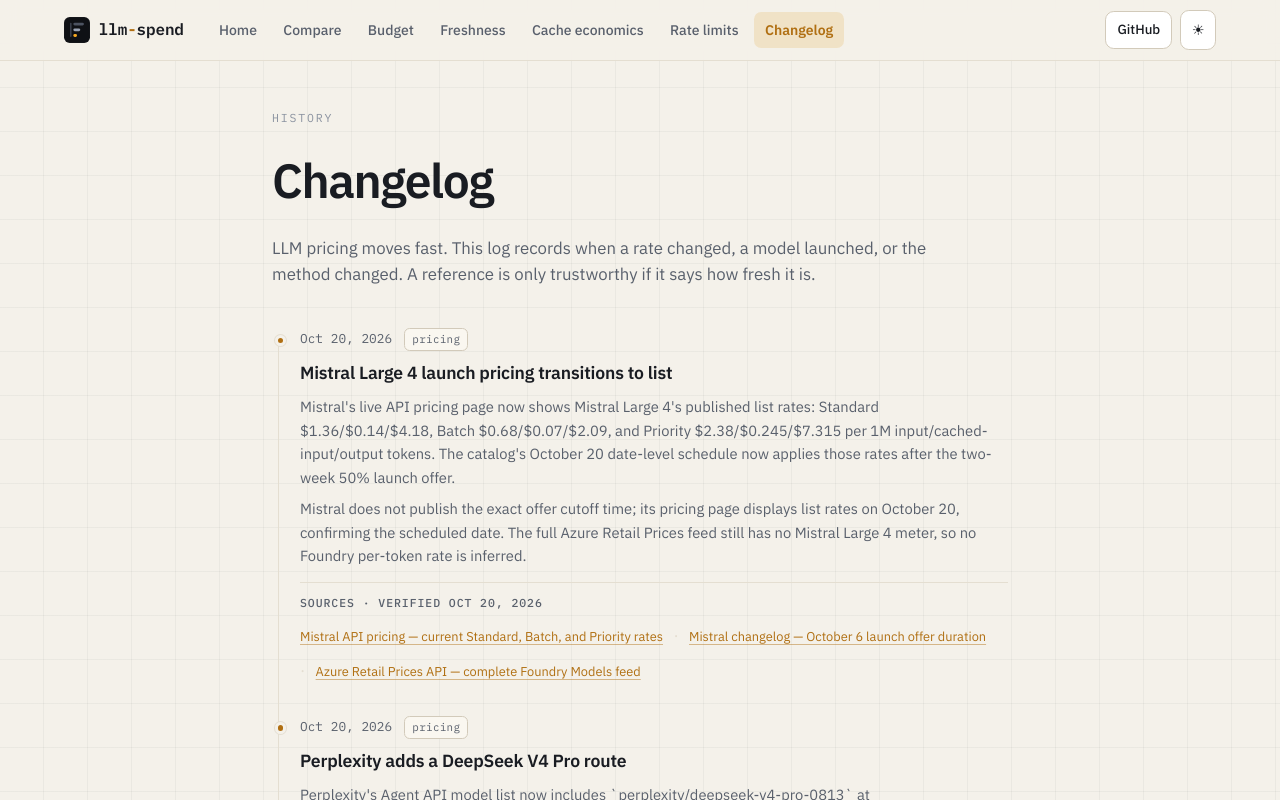
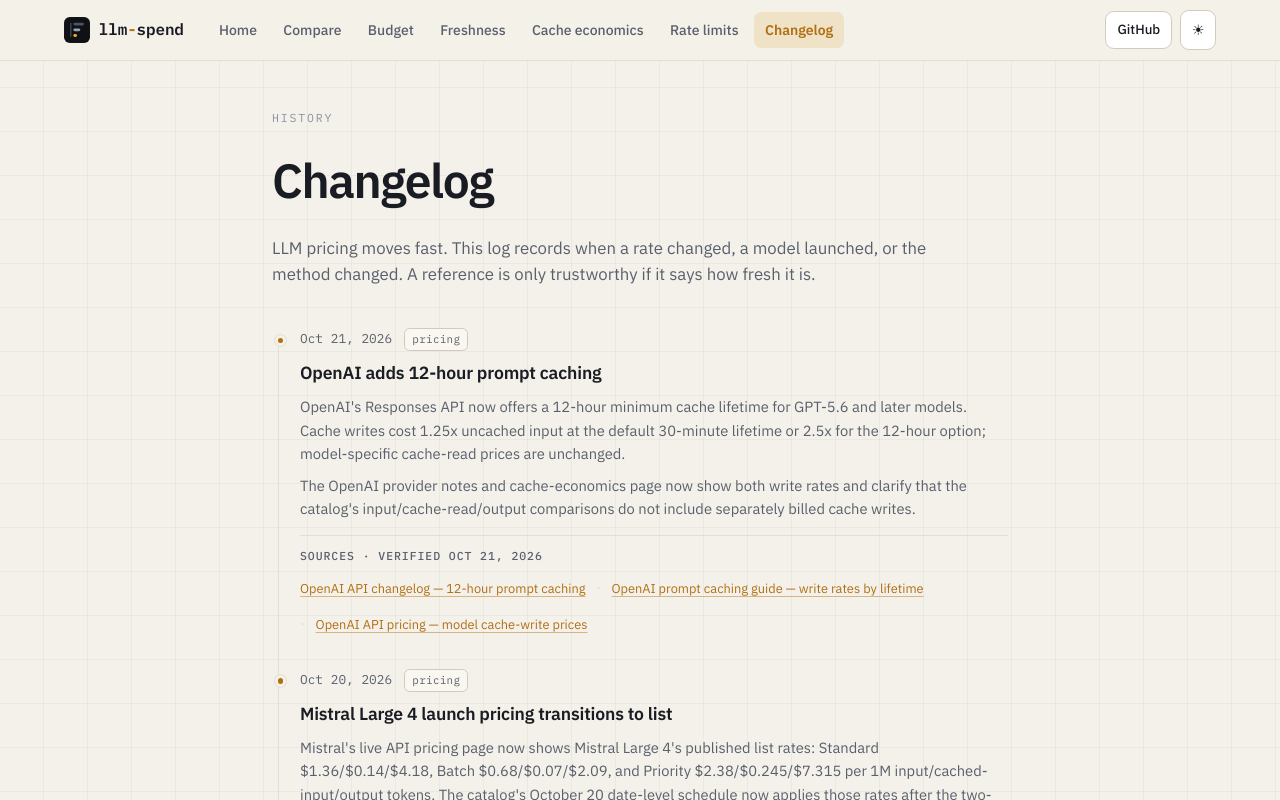
Before and after one commit to realgarit/llm-spend, a Next.js app: page /changelog in a window 1280 px wide. Shown: the top 800 px of the page. Built offline with nearby package versions, Linux system fonts and the light colour scheme.

Commit message:
Document OpenAI 12-hour cache writes

```diff
--- a/src/app/cache-economics/page.tsx
+++ b/src/app/cache-economics/page.tsx
@@ -87,11 +87,12 @@
           </div>
           <div className="callout callout-warning">
             <div className="eyebrow" style={{ marginBottom: "0.35rem" }}>Cache write</div>
-            <h4>~1.25× the input price, once</h4>
+            <h4>1.25× or 2.5× input, once</h4>
             <p style={{ color: "var(--text-muted)", fontSize: "0.9rem", marginTop: "0.4rem" }}>
-              Writing a prefix into cache costs a one-time premium, ~1.25x input on Claude and on GPT-5.6. It&rsquo;s
-              amortized across every later read, so a prefix reused many times pays the write once and banks the ~90%
-              discount.
+              On GPT-5.6 and later, OpenAI charges 1.25x input for a cache write with the default 30-minute minimum
+              lifetime, or 2.5x for a 12-hour minimum lifetime in the Responses API. Cache-read prices stay the same
+              for both lifetimes. Claude also charges a one-time write premium that depends on cache lifetime. The
+              hit-rate estimates below do not include separate cache-write fees.
             </p>
           </div>
         </div>
--- a/src/data/changelog.ts
+++ b/src/data/changelog.ts
@@ -23,6 +23,30 @@
  */
 export const changelog: ChangelogEntry[] = [
   {
+    date: "2026-10-21",
+    title: "OpenAI adds 12-hour prompt caching",
+    tag: "pricing",
+    body: [
+      "OpenAI's Responses API now offers a 12-hour minimum cache lifetime for GPT-5.6 and later models. Cache writes cost 1.25x uncached input at the default 30-minute lifetime or 2.5x for the 12-hour option; model-specific cache-read prices are unchanged.",
+      "The OpenAI provider notes and cache-economics page now show both write rates and clarify that the catalog's input/cache-read/output comparisons do not include separately billed cache writes.",
+    ],
+    sources: [
+      {
+        label: "OpenAI API changelog — 12-hour prompt caching",
+        href: "https://developers.openai.com/api/docs/changelog",
+      },
+      {
+        label: "OpenAI prompt caching guide — write rates by lifetime",
+        href: "https://developers.openai.com/api/docs/guides/prompt-caching",
+      },
+      {
+        label: "OpenAI API pricing — model cache-write prices",
+        href: "https://developers.openai.com/api/docs/pricing",
+      },
+    ],
+    sourcesVerifiedOn: "2026-10-21",
+  },
+  {
     date: "2026-10-20",
     title: "Mistral Large 4 launch pricing transitions to list",
     tag: "pricing",
--- a/src/data/providers/openai-azure.ts
+++ b/src/data/providers/openai-azure.ts
@@ -1277,10 +1277,10 @@
       ],
     },
     {
-      title: "GPT-5.6 cache-write billing changed",
+      title: "OpenAI cache-write rates depend on cache lifetime",
       tone: "warning",
       body: [
-        "GPT-5.6 bills cache writes at 1.25x the uncached input rate (was the standard input rate). Reads stay ~90% off. Factor the write premium into high-churn prompts.",
+        "For GPT-5.6 and later in the Responses API, cache writes cost 1.25x uncached input for the default 30-minute minimum lifetime, or 2.5x for a 12-hour minimum lifetime. Cache-read prices stay model-specific and do not change with the selected lifetime. These separate write charges are not included in the catalog's input/cache-read/output comparisons.",
       ],
     },
     {
```
Also changed, not shown: 1 other file (tests, documents, lock files or other folders).
